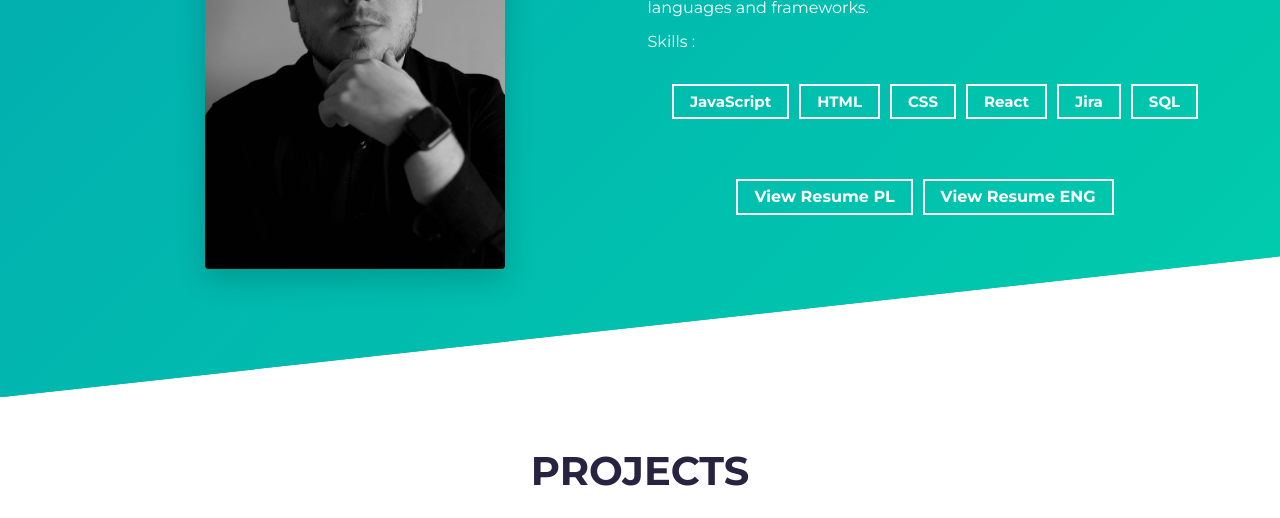
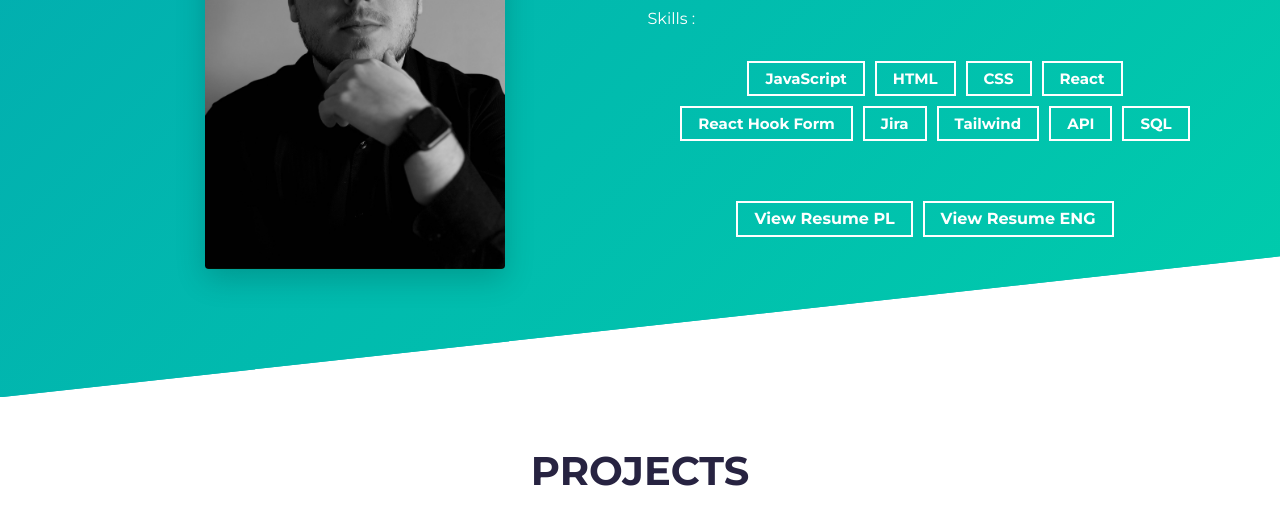
Before and after one commit to Marcin-podgorski93/Portfolio, a website built with Parcel: page src/index.html in a window 1280 px wide. Shown: the part 1108-1626 px from the top of the page. Built offline with nearby package versions, Linux system fonts and the light colour scheme.

Commit message:
added skills

```diff
--- a/src/index.html
+++ b/src/index.html
@@ -80,7 +80,10 @@
                   <li class="cta-btn cta-btn--resume">HTML</li>
                   <li class="cta-btn cta-btn--resume">CSS</li>
                   <li class="cta-btn cta-btn--resume">React</li>
+                  <li class="cta-btn cta-btn--resume">React Hook Form</li>
                   <li class="cta-btn cta-btn--resume">Jira</li>
+                  <li class="cta-btn cta-btn--resume">Tailwind</li>
+                  <li class="cta-btn cta-btn--resume">API</li>
                   <li class="cta-btn cta-btn--resume">SQL</li>
                 </ul>
               </p>
```
Also changed, not shown: dist/index.html, 2 other files.
